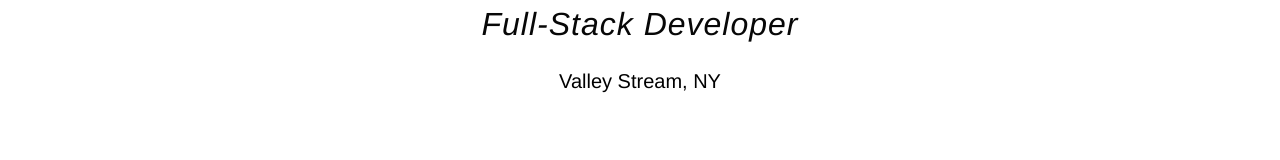
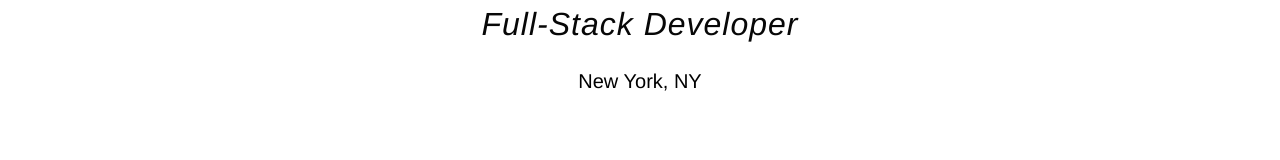
Before and after one commit to EddieYuabov/My_Portfolio, a React (Create React App) app: page / in a window 1280 px wide. Shown: the part 313-473 px from the top of the page. Built offline with nearby package versions, Linux system fonts and the light colour scheme.

Commit message:
change in home page

```diff
--- a/src/pages/Home.js
+++ b/src/pages/Home.js
@@ -2,7 +2,7 @@ const Home = () => {
   return (
     <div id="home">
       <h2 id="header-font">Full-Stack Developer</h2>
-      <h4>Valley Stream, NY</h4>
+      <h4>New York, NY</h4>
       <br />
       <section id="about-section">
         <p id="about-p">
```
